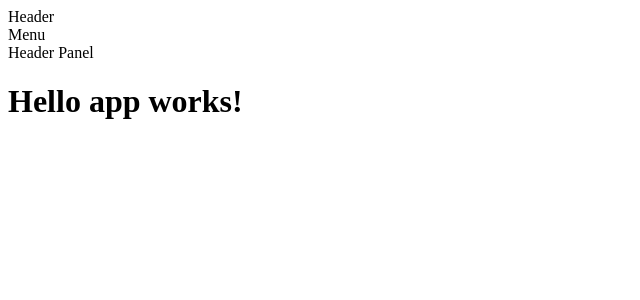
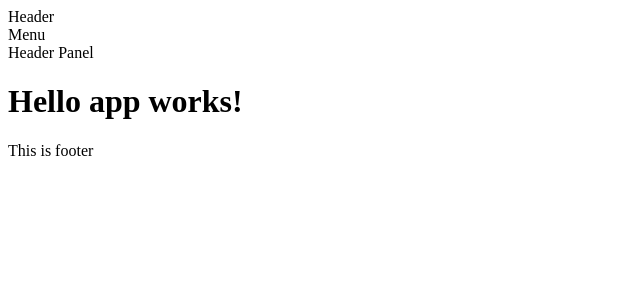
Before and after one commit to Besto/angular-universal, an Angular app: page / in a window 1280 px wide. Shown: the top 300 px of the page, without its empty margins (0-640 px from the left). Built offline with nearby package versions, Linux system fonts and the light colour scheme.

Commit message:
Add Footer

```diff
--- a/src/app/app.component.html
+++ b/src/app/app.component.html
@@ -6,3 +6,6 @@
 <h1>
   Hello {{title}}
 </h1>
+<footer>
+  This is footer
+</footer>
```
